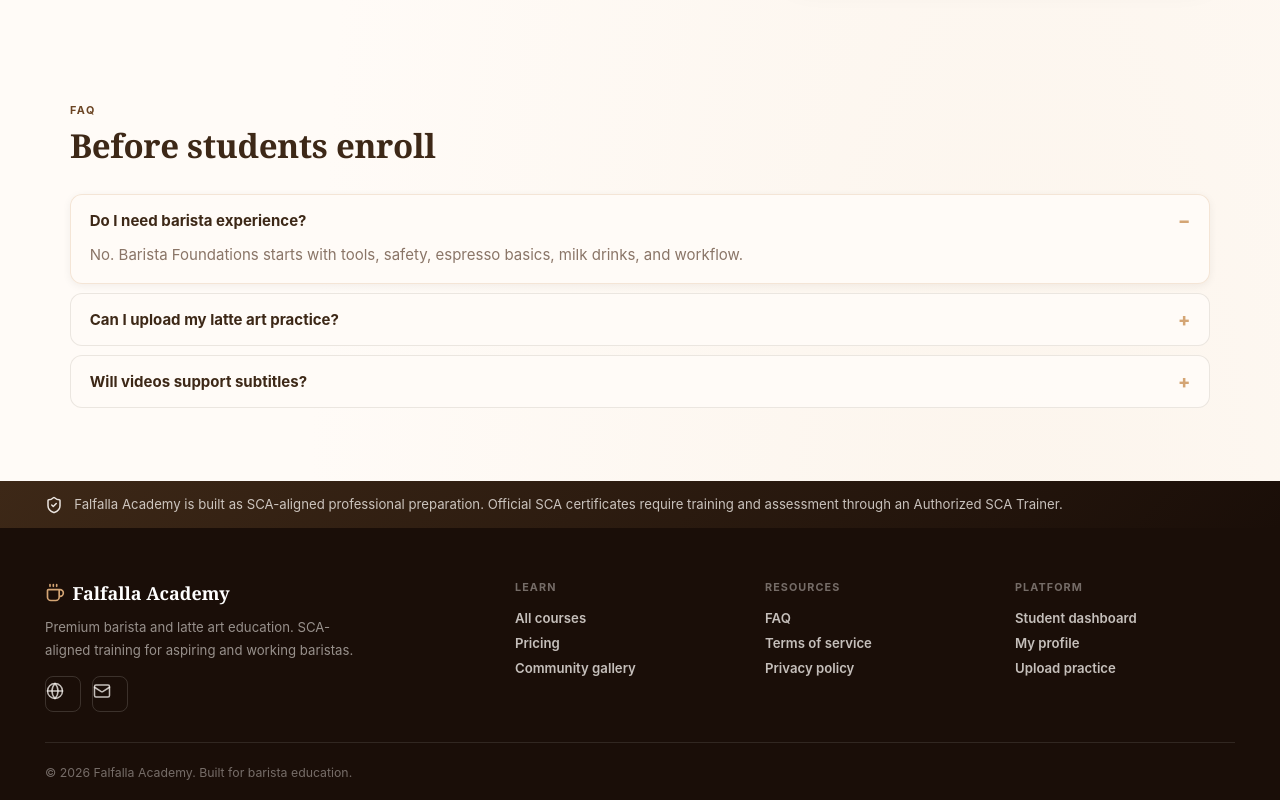
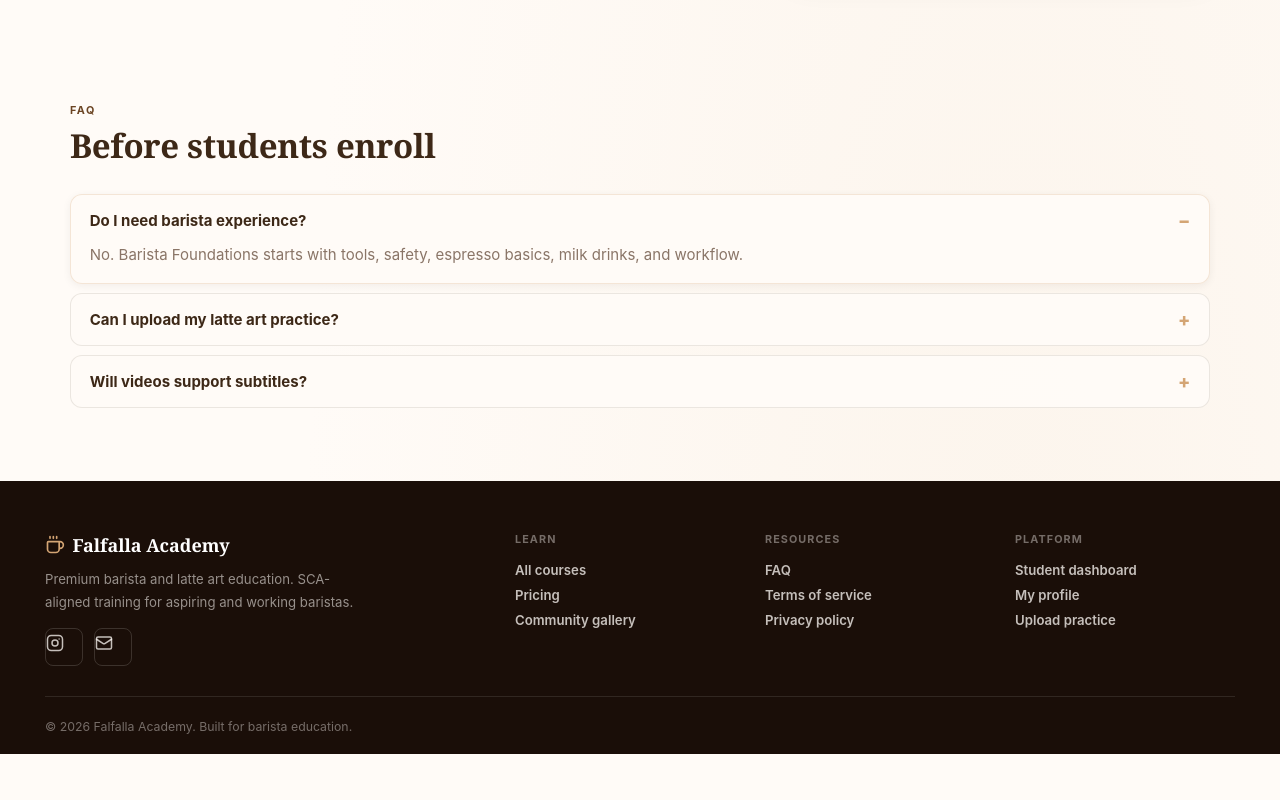
Before and after one commit to Creamymile/Falfalla-academy, a React (Vite) app: page / in a window 1280 px wide. Shown: the part 2788-3588 px from the top of the page. After the commit the page ends 3542 px from the top, so only its background shows below. Built offline with nearby package versions, Linux system fonts and the light colour scheme; no server answers.

Commit message:
Remove SCA banner, add Instagram link, fix social icon alignment

```diff
--- a/src/components/Footer.tsx
+++ b/src/components/Footer.tsx
@@ -1,5 +1,15 @@
-import { Coffee, Globe, Mail } from "lucide-react";
+import { Coffee, Mail } from "lucide-react";
 import { go, pathFor } from "../router";
+
+function InstagramIcon() {
+  return (
+    <svg width="18" height="18" viewBox="0 0 24 24" fill="none" stroke="currentColor" strokeWidth="2" strokeLinecap="round" strokeLinejoin="round">
+      <rect x="2" y="2" width="20" height="20" rx="5" ry="5"/>
+      <circle cx="12" cy="12" r="4"/>
+      <circle cx="17.5" cy="6.5" r="1" fill="currentColor" stroke="none"/>
+    </svg>
+  );
+}
 
 export function Footer() {
   return (
@@ -12,8 +22,12 @@ export function Footer() {
           </div>
           <p>Premium barista and latte art education. SCA-aligned training for aspiring and working baristas.</p>
           <div className="footer-social">
-            <a href="https://falfalla-academy.com" aria-label="Website" rel="noopener noreferrer"><Globe size={18} /></a>
-            <a href="mailto:support@falfalla-academy.com" aria-label="Email"><Mail size={18} /></a>
+            <a href="https://instagram.com/falfalla_academy" target="_blank" rel="noopener noreferrer" aria-label="Instagram">
+              <InstagramIcon />
+            </a>
+            <a href="mailto:support@falfalla-academy.com" aria-label="Email">
+              <Mail size={18} />
+            </a>
           </div>
         </div>
         <div>
--- a/src/pages/Home.tsx
+++ b/src/pages/Home.tsx
@@ -156,13 +156,6 @@ export function Home({
         </details>
       </section>
 
-      <section className="notice-band">
-        <ShieldCheck size={18} />
-        <p>
-          Falfalla Academy is built as SCA-aligned professional preparation. Official
-          SCA certificates require training and assessment through an Authorized SCA Trainer.
-        </p>
-      </section>
 
     </>
   );
--- a/src/styles.css
+++ b/src/styles.css
@@ -1175,19 +1175,23 @@ video {
   display: flex;
   gap: 0.75rem;
   margin-top: 1rem;
+  align-items: center;
 }
 .footer-social a {
   display: flex;
   align-items: center;
   justify-content: center;
-  width: 36px;
-  height: 36px;
+  width: 38px;
+  height: 38px;
   border: 1px solid rgba(255, 251, 247, 0.15);
   border-radius: var(--radius-sm);
   color: rgba(255, 251, 247, 0.7);
   transition: all var(--transition-fast);
-}
-.footer-social a:hover { border-color: var(--golden-crema); color: var(--golden-crema); }
+  flex-shrink: 0;
+  text-decoration: none;
+}
+.footer-social a svg { display: block; }
+.footer-social a:hover { border-color: var(--golden-crema); color: var(--golden-crema); background: rgba(212,165,116,0.08); }
 .footer h4 {
   font-family: Inter, sans-serif;
   font-size: 0.72rem;
```
